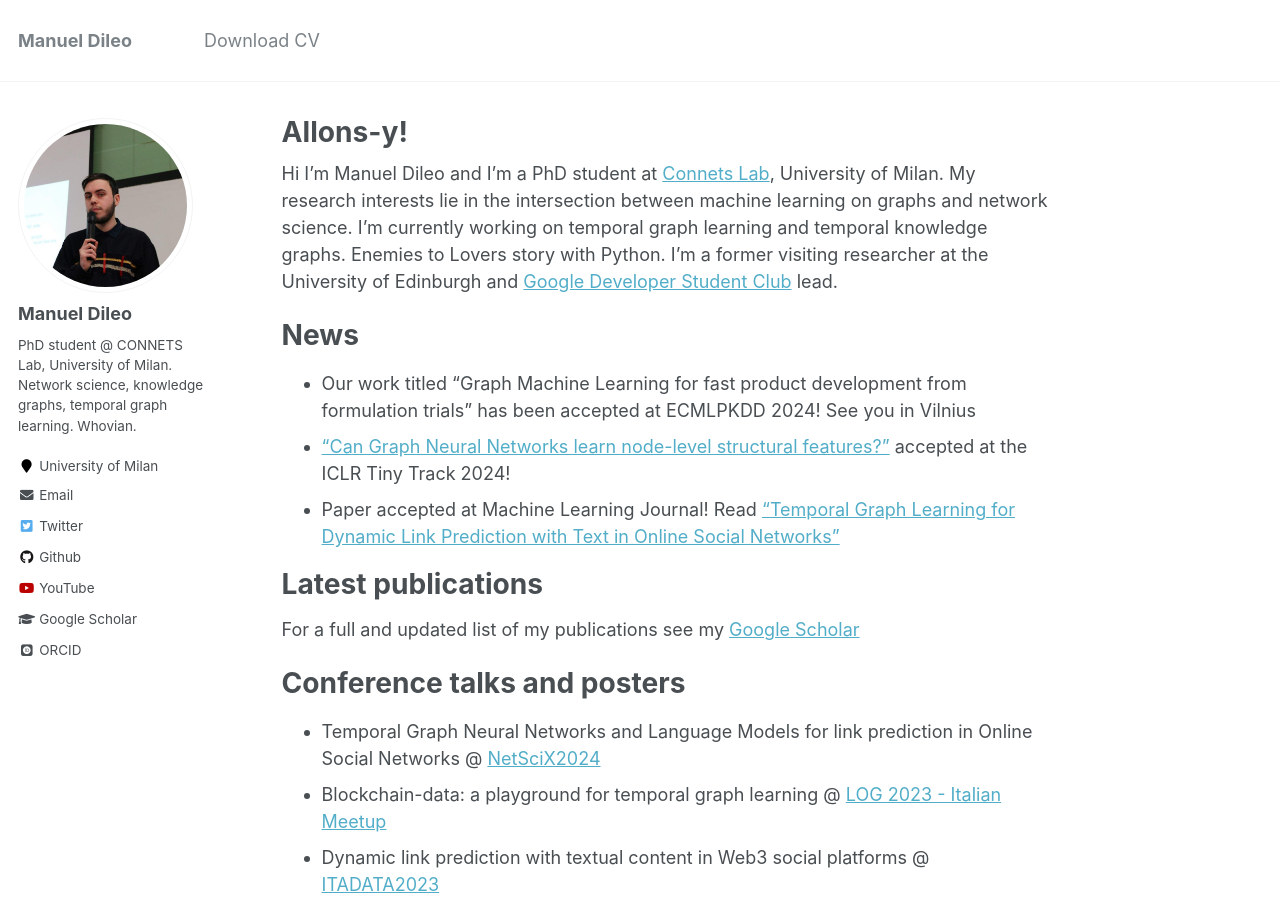
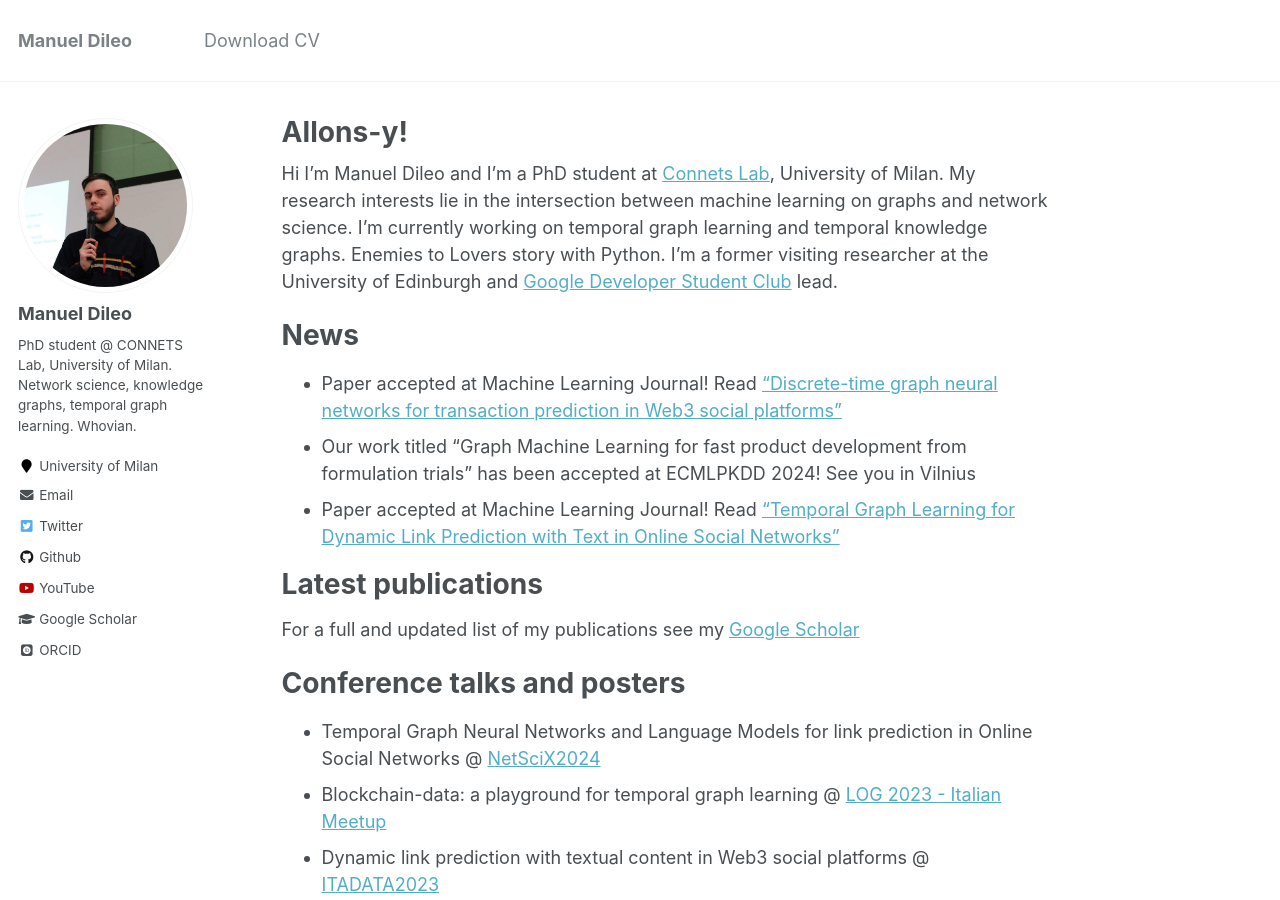
Before and after one commit to manuel-dileo/manuel-dileo.github.io, a Jekyll site: the page built from _pages/about.md, in a window 1280 px wide and 900 px high. Built offline with Jekyll 4.4.1, drawn with Linux system fonts in a browser that asks for light colours; some web fonts are replaced.

Commit message:
Update about.md

```diff
--- a/_pages/about.md
+++ b/_pages/about.md
@@ -12,8 +12,8 @@ Hi I'm Manuel Dileo and I'm a PhD student at [Connets Lab](https://www.connets.d
 
 News
 ======
+- Paper accepted at Machine Learning Journal! Read ["Discrete-time graph neural networks for transaction prediction in Web3 social platforms"](https://link.springer.com/article/10.1007/s10994-024-06579-y)
 - Our work titled "Graph Machine Learning for fast product development from formulation trials" has been accepted at ECMLPKDD 2024! See you in Vilnius
-- ["Can Graph Neural Networks learn node-level structural features?"](https://openreview.net/forum?id=HRxVPPdyDh) accepted at the ICLR Tiny Track 2024!
 - Paper accepted at Machine Learning Journal! Read ["Temporal Graph Learning for Dynamic Link Prediction with Text in Online Social Networks"](https://link.springer.com/article/10.1007/s10994-023-06475-x)
 
 Latest publications
```
